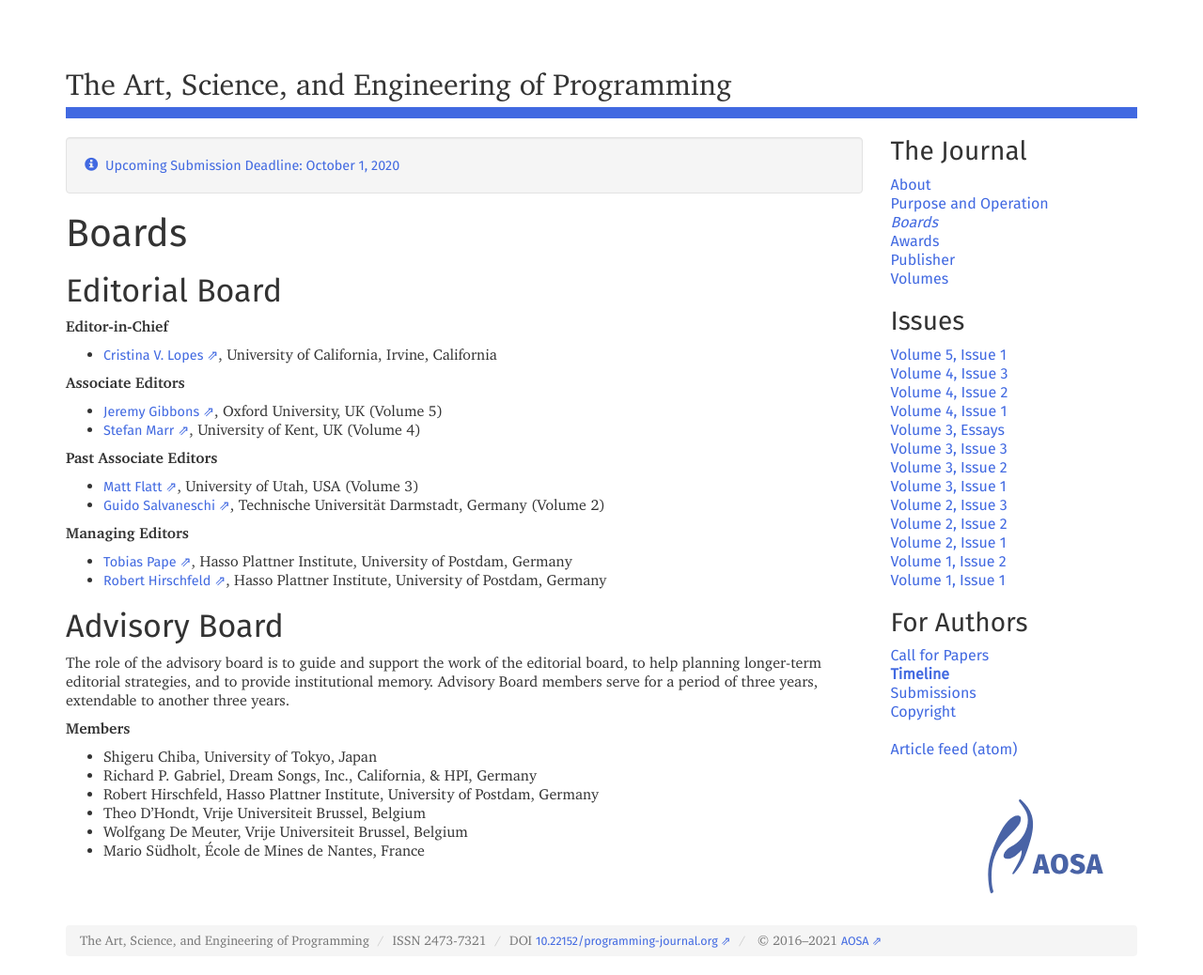
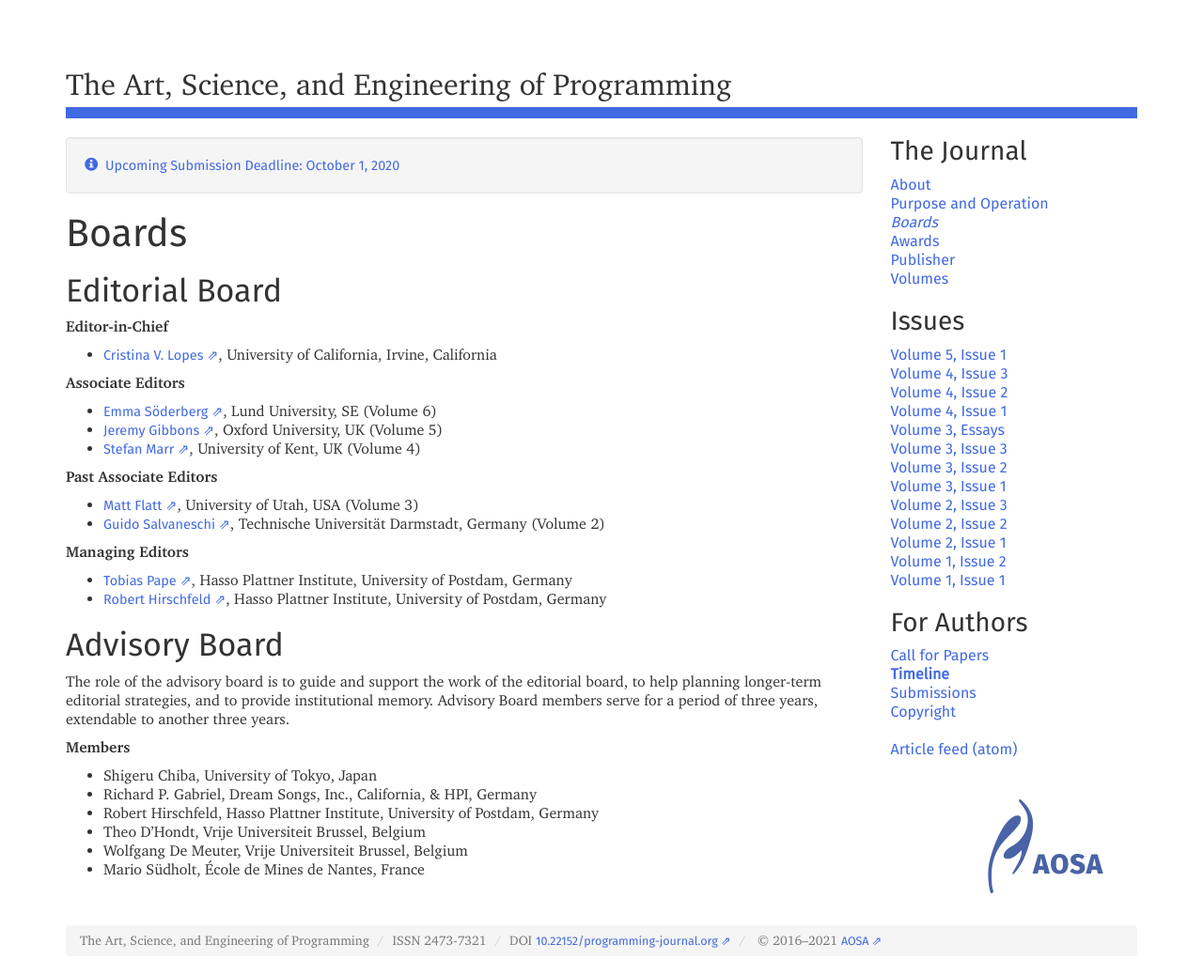
Before and after one commit to programming-journal/programming-journal.github.io, a Jekyll site: the page built from boards/index.markdown, in a window 1280 px wide. Shown: the whole page at 94% size. Built offline with Jekyll 4.4.1, drawn with Linux system fonts in a browser that asks for light colours.

Commit message:
Added Emma as Assoc Editor

```diff
--- a/boards/index.markdown
+++ b/boards/index.markdown
@@ -11,7 +11,7 @@ order: 500
 * [Cristina V. Lopes](https://www.ics.uci.edu/~lopes/), University of California, Irvine, California
 
 **Associate Editors**
-
+* [Emma Söderberg](https://cs.lth.se/emma-soderberg/), Lund University, SE (Volume 6)
 * [Jeremy Gibbons](http://www.cs.ox.ac.uk/jeremy.gibbons/), Oxford University, UK (Volume 5)
 * [Stefan Marr](https://www.cs.kent.ac.uk/people/staff/sm951/), University of Kent, UK (Volume 4)
 
```
